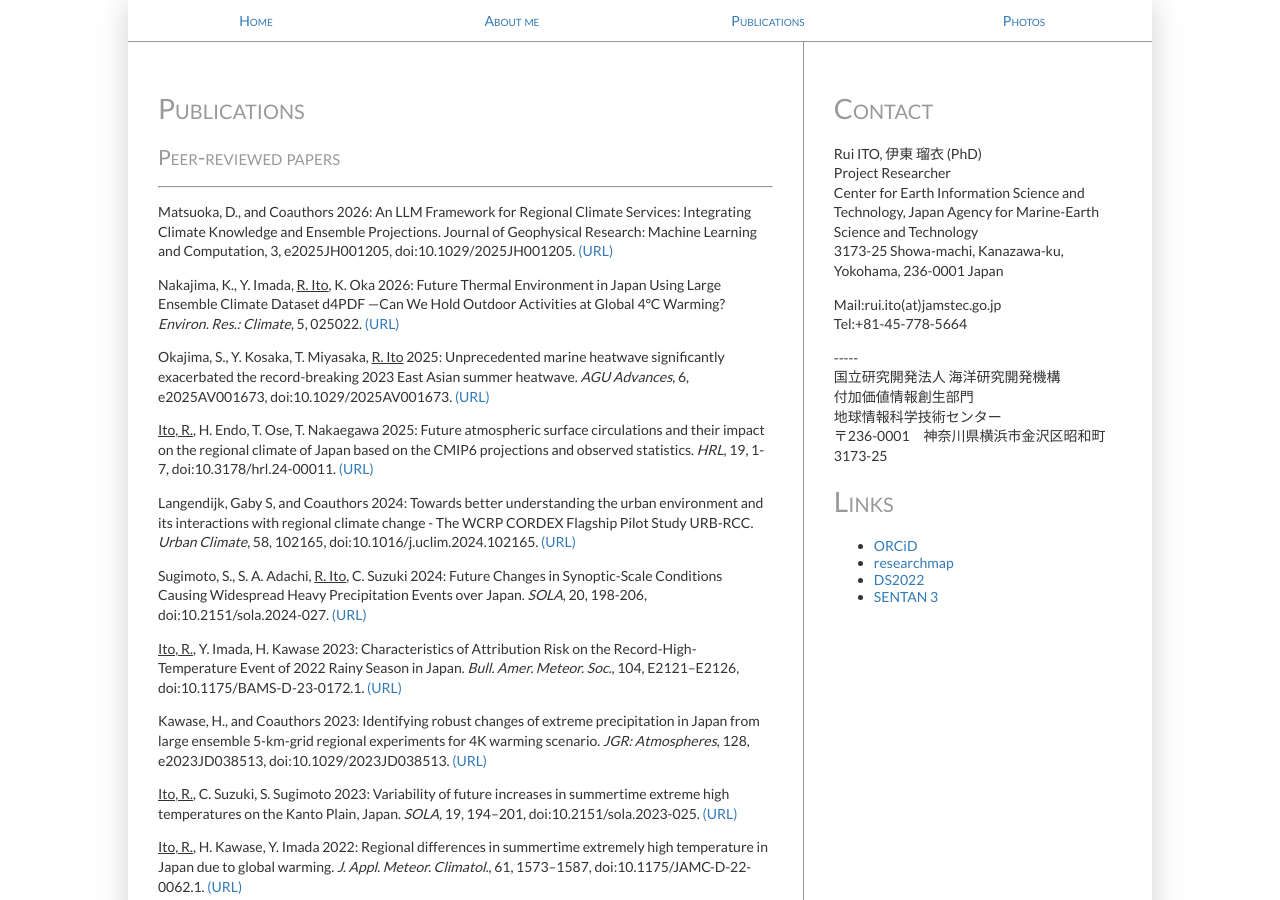
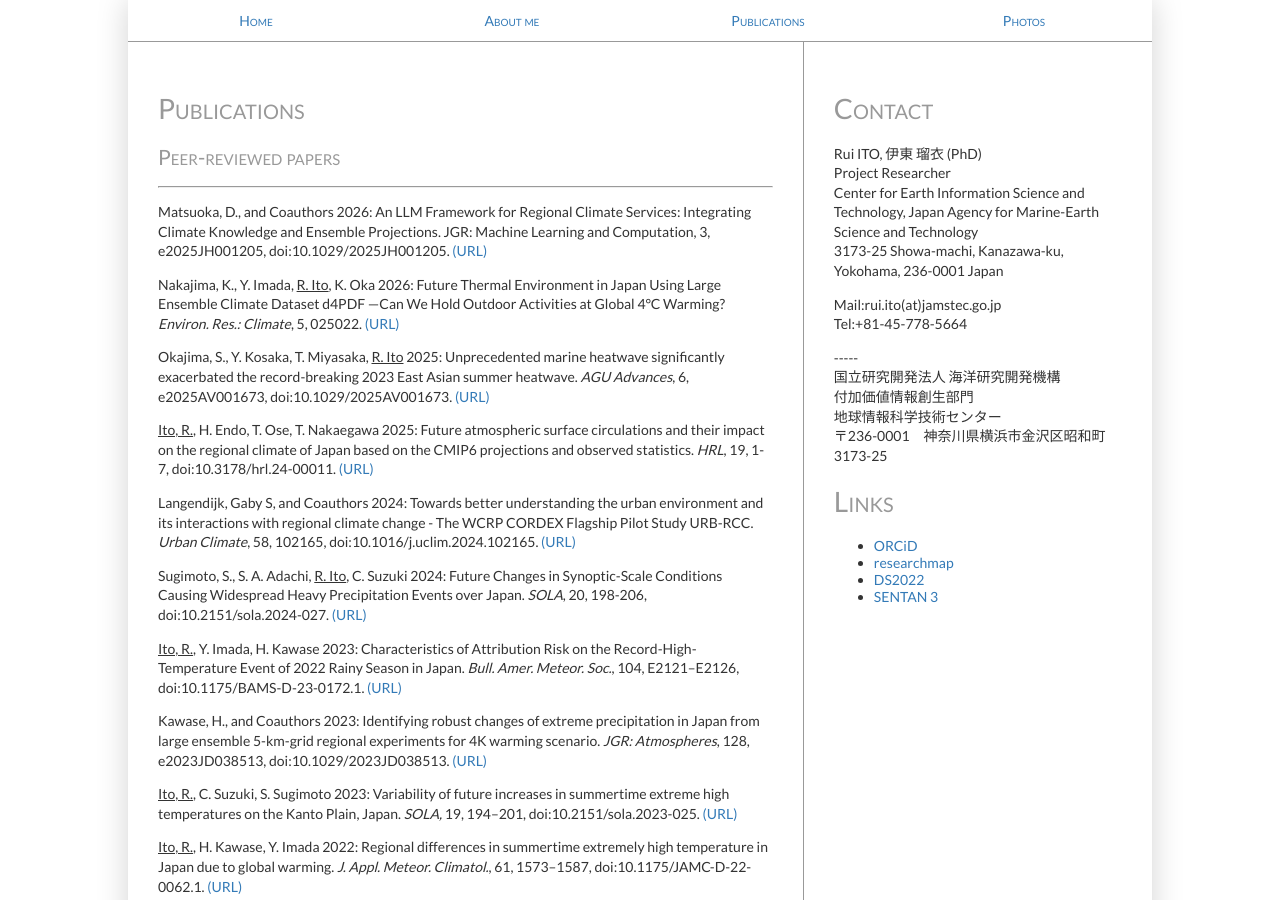
Before and after one commit to rui-climbiz/rui-climbiz.github.io, a Jekyll site: the page built from publications.html, in a window 1280 px wide and 900 px high. Built offline with Jekyll 4.4.1, drawn with Linux system fonts in a browser that asks for light colours.

Commit message:
Update publications.html

```diff
--- a/publications.html
+++ b/publications.html
@@ -7,7 +7,7 @@
 <h2>Peer-reviewed papers</h2>
 <!-- <p><u>Ito, R.</u>, T. Satomura, T. Takemi: Idealized simulations of urban climate development in various geographic settings using a regional meteorological model. (in prep.)</p> -->
 <hr>
-<p>Matsuoka, D., and Coauthors 2026: An LLM Framework for Regional Climate Services: Integrating Climate Knowledge and Ensemble Projections. Journal of Geophysical Research: Machine Learning and Computation, 3, e2025JH001205, doi:10.1029/2025JH001205. <a href="https://doi.org/10.1029/2025JH001205">(URL)</a></p>
+<p>Matsuoka, D., and Coauthors 2026: An LLM Framework for Regional Climate Services: Integrating Climate Knowledge and Ensemble Projections. JGR: Machine Learning and Computation, 3, e2025JH001205, doi:10.1029/2025JH001205. <a href="https://doi.org/10.1029/2025JH001205">(URL)</a></p>
 <p>Nakajima, K., Y. Imada, <u>R. Ito</u>, K. Oka 2026: Future Thermal Environment in Japan Using Large Ensemble Climate Dataset d4PDF —Can We Hold Outdoor Activities at Global 4°C Warming? <I>Environ. Res.: Climate</I>, 5, 025022. <a href="https://doi.org/10.1088/2752-5295/ae583b">(URL)</a></p>
 <p>Okajima, S., Y. Kosaka, T. Miyasaka, <u>R. Ito</u> 2025: Unprecedented marine heatwave significantly exacerbated the record-breaking 2023 East Asian summer heatwave. <I>AGU Advances</I>, 6, e2025AV001673, doi:10.1029/2025AV001673. <a href="https://doi.org/10.1029/2025AV001673">(URL)</a></p>
 <p><u>Ito, R.</u>, H. Endo, T. Ose, T. Nakaegawa 2025: Future atmospheric surface circulations and their impact on the regional climate of Japan based on the CMIP6 projections and observed statistics. <I>HRL</I>, 19, 1-7, doi:10.3178/hrl.24-00011. <a href="https://doi.org/10.3178/hrl.24-00011">(URL)</a></p>
```
